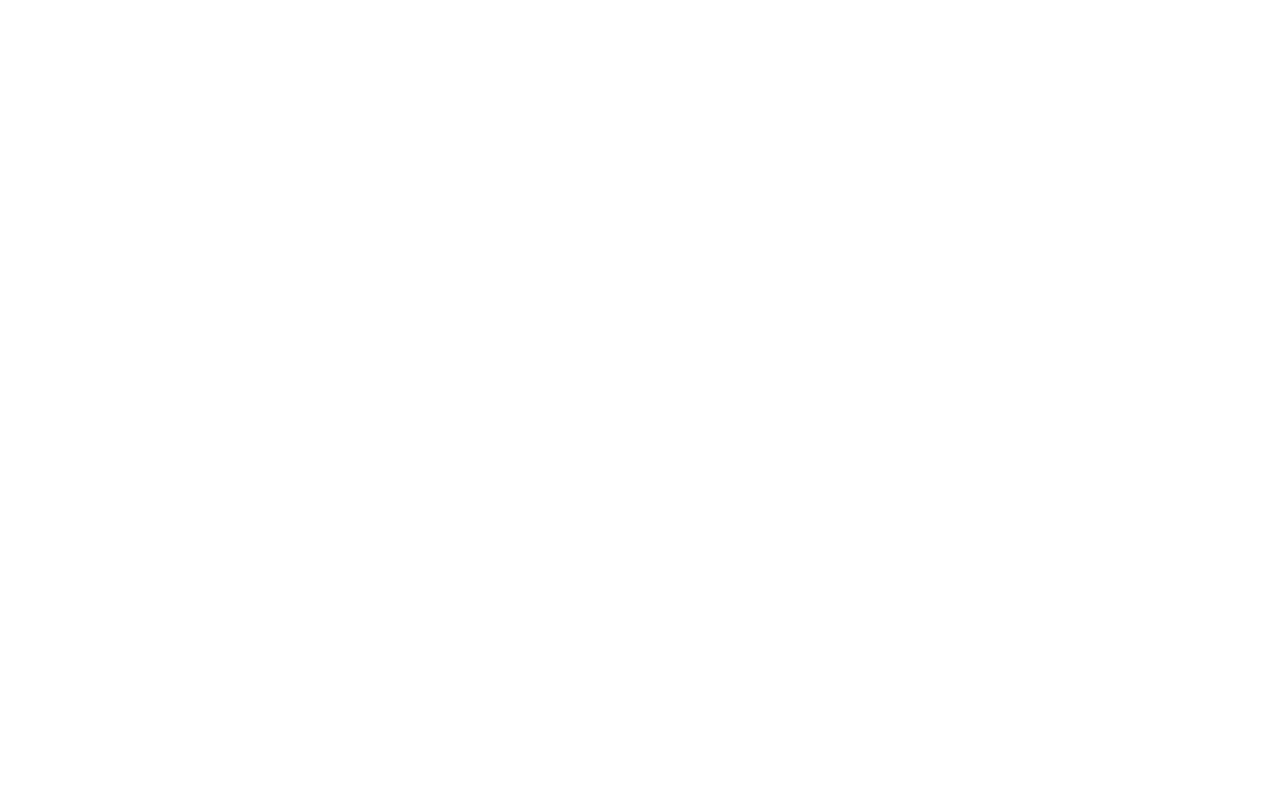
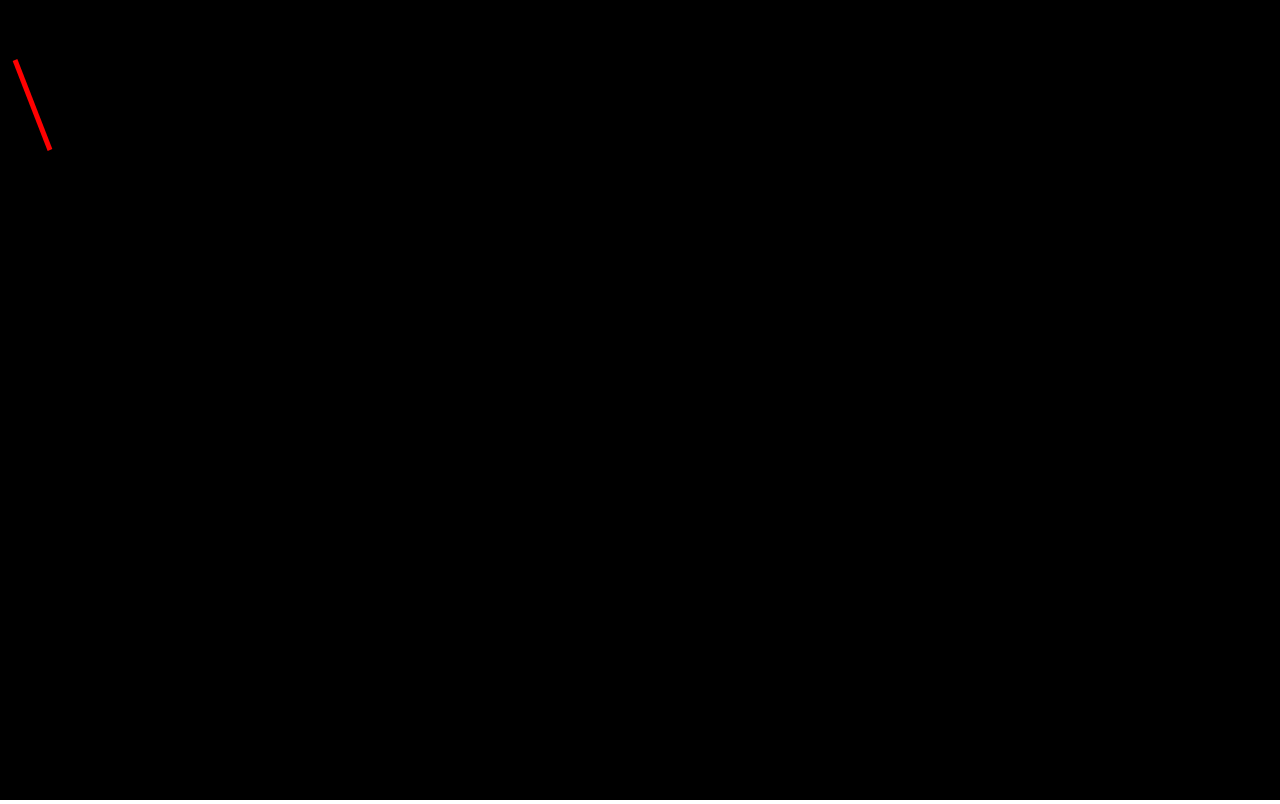
Before and after one commit to taggar/javascript-canvas-intro, a plain HTML site: page random.html in a window 1280 px wide. Drawn offline with Linux system fonts and the light colour scheme.

Commit message:
EOD upload

```diff
--- /dev/null
+++ b/css/index.css
@@ -0,0 +1,5 @@
+body {
+    padding: 0;
+    margin: 0;
+    overflow: hidden;
+}
--- /dev/null
+++ b/js/random.js
@@ -0,0 +1,45 @@
+(function () {
+    var canvas = document.getElementById('canvas');
+
+    if (canvas.getContext) {
+        var ctx = canvas.getContext('2d');
+
+        // resize the canvas to fill browser window dynamically
+        window.addEventListener('resize', resizeCanvas, false);
+
+        function resizeCanvas() {
+            canvas.width = window.innerWidth;
+            canvas.height = window.innerHeight;
+
+            /**
+             * Your drawings need to be inside this function otherwise they will be reset when
+             * you resize the browser window and the canvas goes will be cleared.
+             */
+            drawStuff();
+        }
+        resizeCanvas();
+
+        function drawStuff() {
+            ctx.fillStyle = "black";
+            ctx.fillRect(0, 0, canvas.width, canvas.height);// do your drawing stuff here
+
+            let step1 = setTimeout(function () {
+                ctx.beginPath();
+                ctx.fillStyle = "red";
+                ctx.strokeStyle = "red";
+                ctx.lineWidth = "5";
+                ctx.moveTo(15, 60);
+                ctx.lineTo(50, 150);
+                // ctx.closePath(); // redundant as fill als closes path
+                ctx.fill();
+                ctx.stroke();
+            }, 1000);
+        }
+
+    } else {
+        // canvas-unsupported code here
+    }
+
+
+
+})();
--- a/random.html
+++ b/random.html
@@ -5,11 +5,17 @@
     <meta charset="UTF-8">
     <meta name="viewport" content="width=device-width, initial-scale=1.0">
     <meta http-equiv="X-UA-Compatible" content="ie=edge">
-    <title>Document</title>
+    <title>Javascript Canvas Intro</title>
+    <link rel="stylesheet" href="css/index.css">
 </head>
 
 <body>
 
+    <canvas id="canvas" width="500" height="500">
+        An alternative text describing what your canvas displays.
+    </canvas>
+
+    <script src="js/random.js"></script>
 </body>
 
 </html>
```
Also changed, not shown: index.html (+5 -1 lines), assets/becode-seal.png (added).
